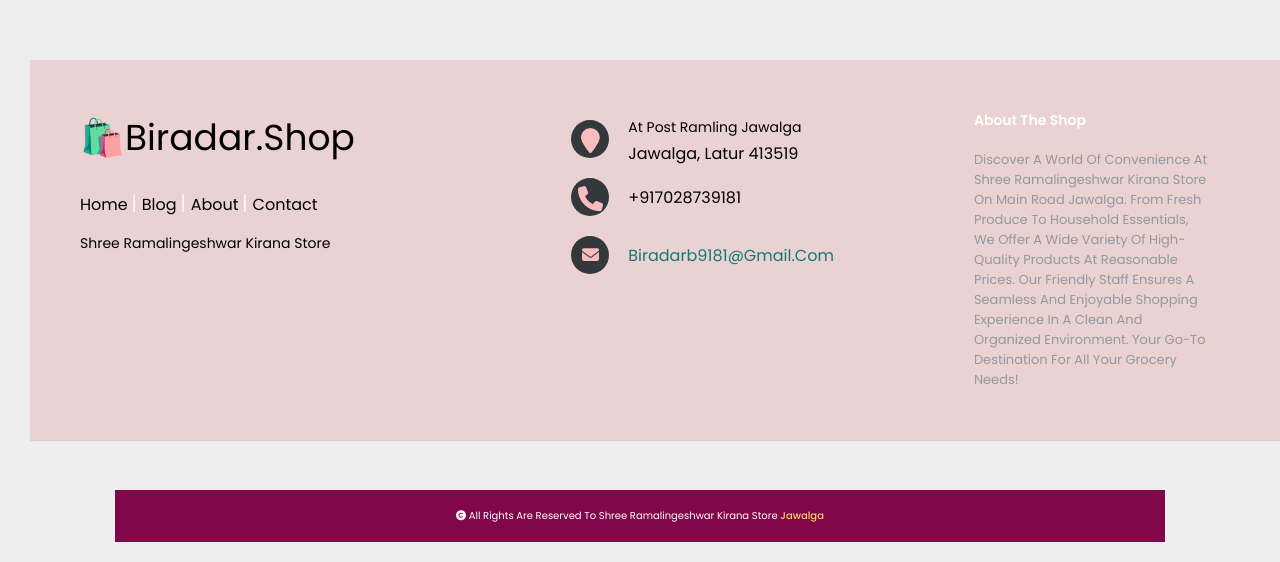
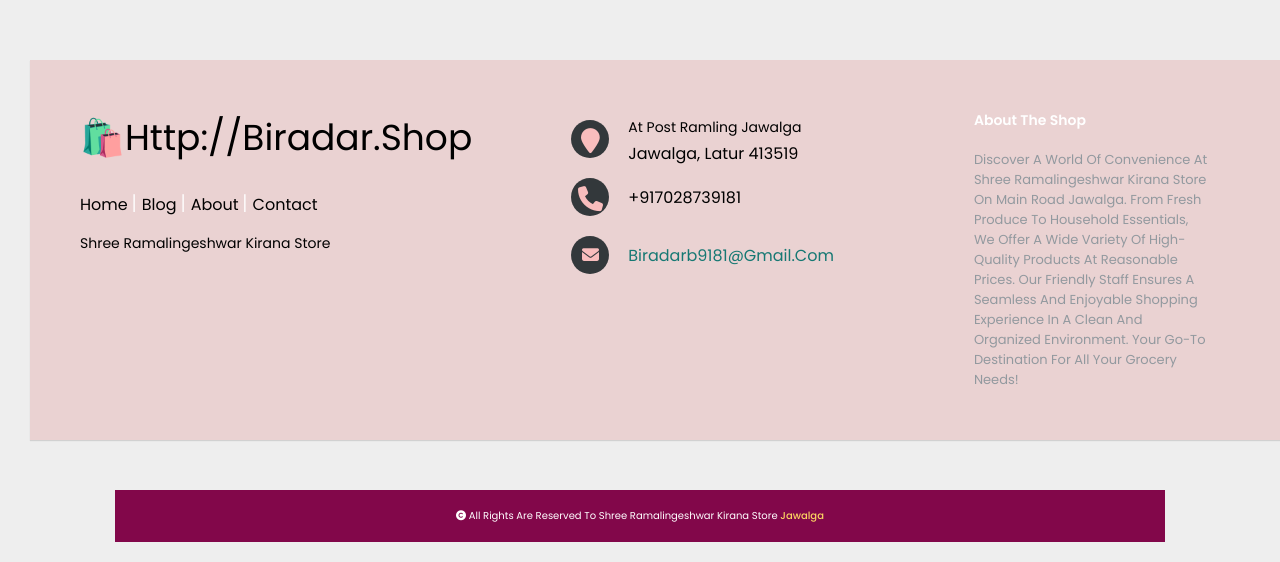
Before and after one commit to BSBiradar/My-Shop, a plain HTML site: page index.html in a window 1280 px wide. Shown: the part 3023-3585 px from the top of the page. Drawn offline with nearby package versions, Linux system fonts and the light colour scheme; grey boxes are pictures that could not be loaded.

Commit message:
shop updated

```diff
--- a/index.html
+++ b/index.html
@@ -176,7 +176,7 @@
 
       <div class="footer-left">
 
-        <h3>🛍️<span>biradar.shop</span></h3>
+        <h3>🛍️<span>http://biradar.shop</span></h3>
 
         <p class="footer-links">
           <a href="#home" class="link-1">Home</a>
```
Also changed, not shown: pexels-pixabay-36717.jpg (deleted).
